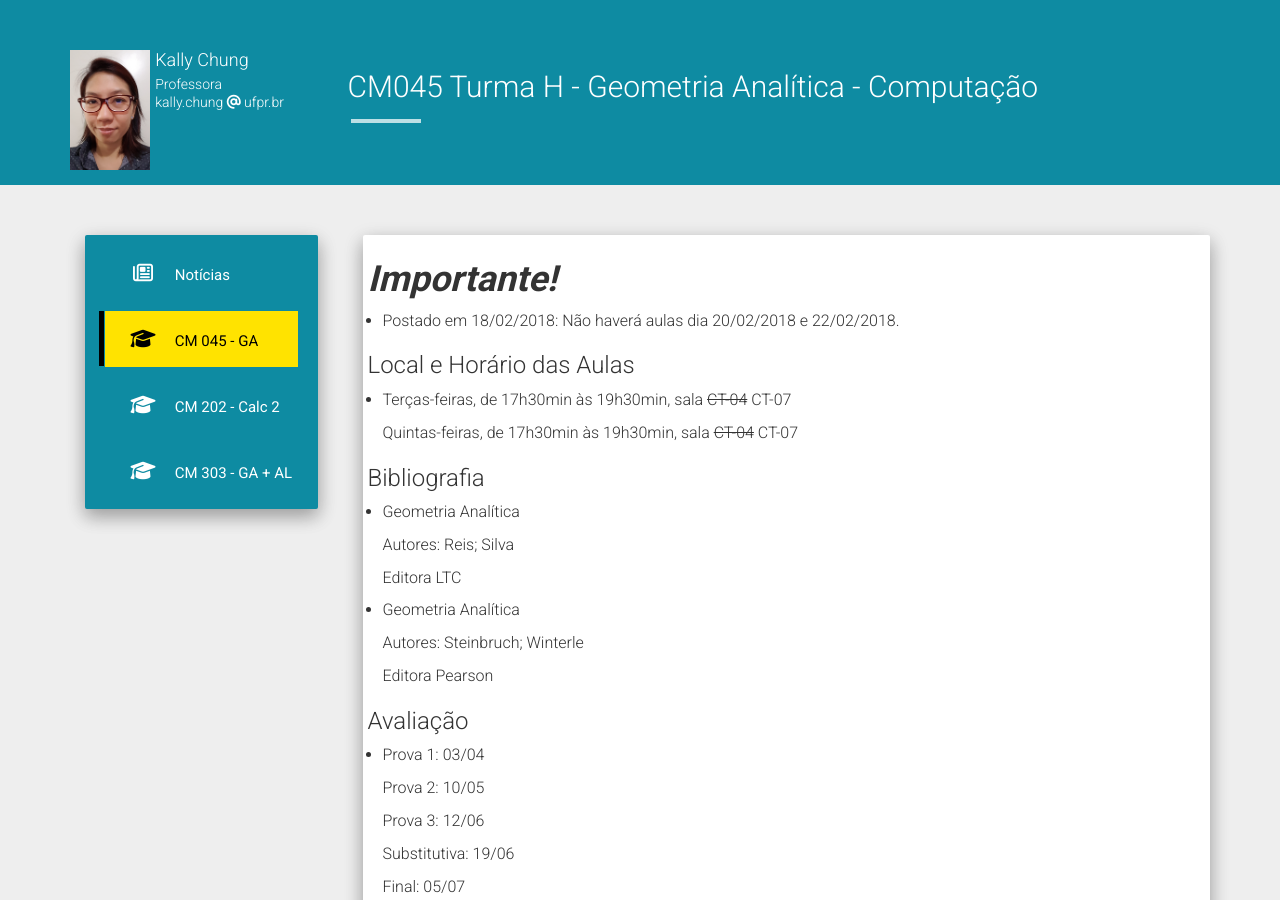
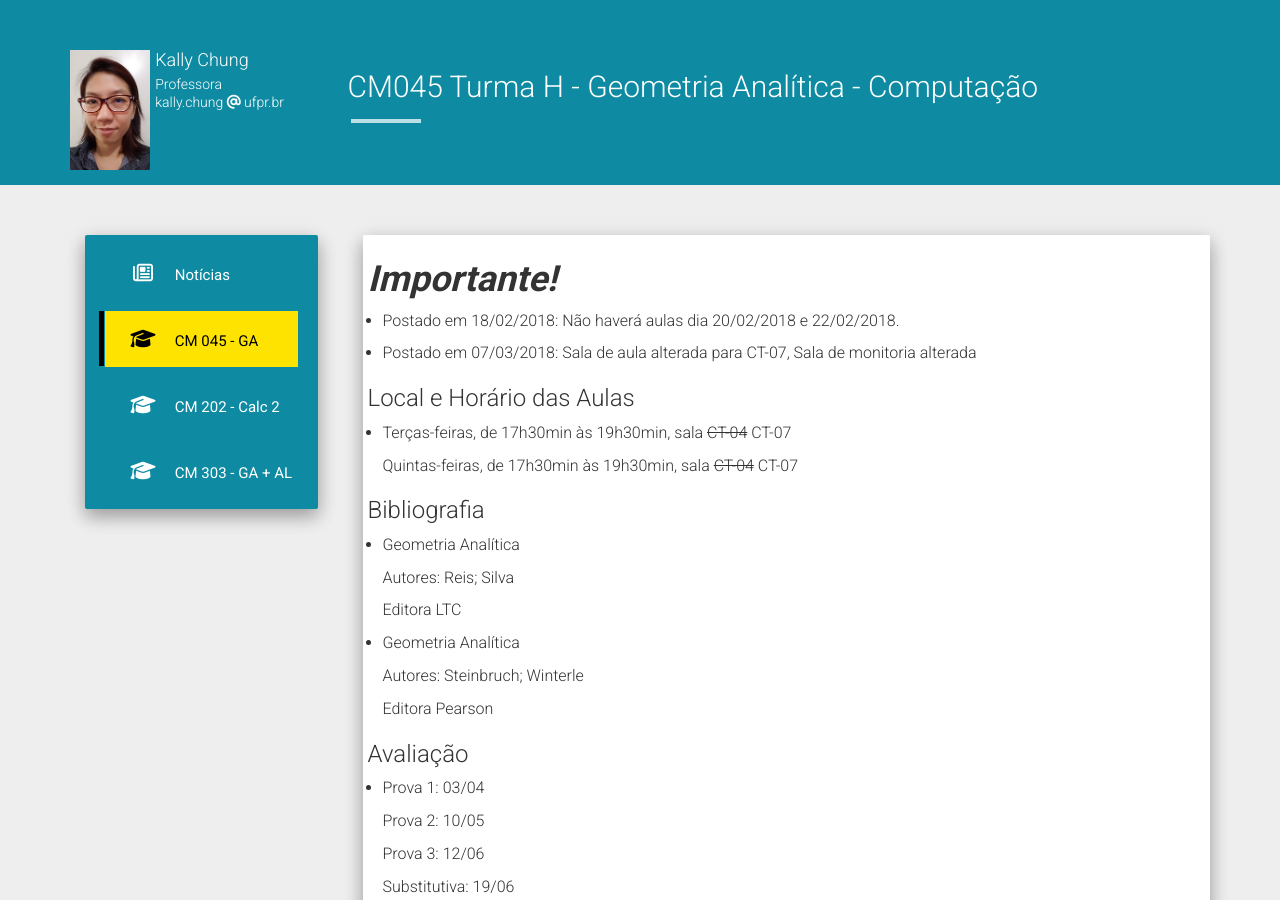
Before and after one commit to chunggnuhc/chunggnuhc.github.io, a Jekyll site: the page built from CM045-GA-1sem2018.md, in a window 1280 px wide and 900 px high. Built offline with Jekyll 4.4.1, drawn with Linux system fonts in a browser that asks for light colours; nearby versions of some CDN libraries.

Commit message:
Update CM045-GA-1sem2018.md

```diff
--- a/CM045-GA-1sem2018.md
+++ b/CM045-GA-1sem2018.md
@@ -5,6 +5,8 @@
 ---
 <h1><b><i>Importante!</i></b></h1>
 - Postado em 18/02/2018: Não haverá aulas dia 20/02/2018 e 22/02/2018.
+
+- Postado em 07/03/2018: Sala de aula alterada para CT-07, Sala de monitoria alterada
 
 <h3>Local e Horário das Aulas</h3>
 - Terças-feiras, de 17h30min às 19h30min, sala <strike>CT-04</strike> CT-07
```
